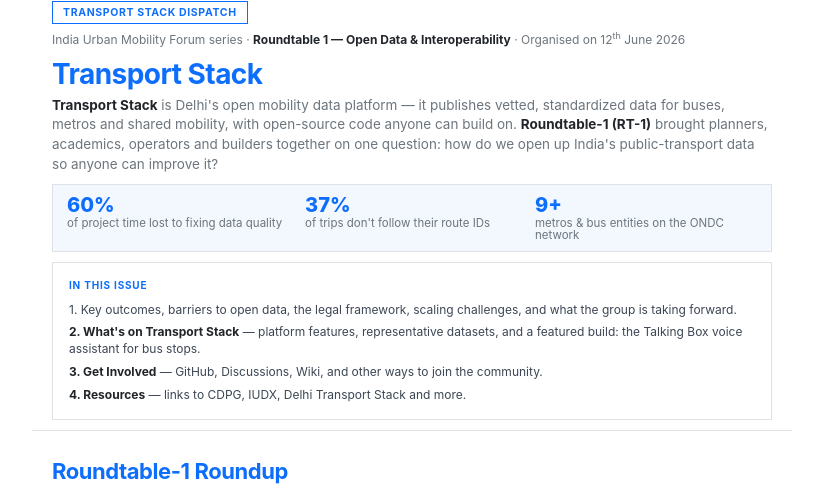
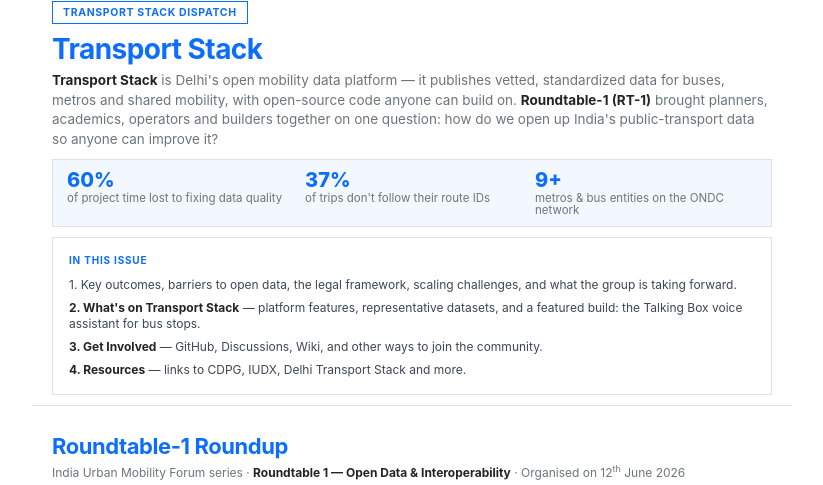
Before and after one commit to transport-stack/transport-stack.github.io, a website: page newsletter/1/email.html in a window 1280 px wide. Shown: the part 63-548 px from the top of the page, without its empty margins (228-1051 px from the left). Drawn offline with Linux system fonts and the light colour scheme.

Commit message:
fix: move series/roundtable info under Roundtable-1 Roundup section heading

```diff
--- a/newsletter/1/email.html
+++ b/newsletter/1/email.html
@@ -17,7 +17,6 @@
       <tr><td style="padding:24px 20px 6px;">
         <img src="https://delhi.transportstack.in/static/media/ts-logo-updated.06f04be10e290d3d4c43.png" alt="Transport Stack" style="height:32px;width:auto;display:block;margin-bottom:8px;" />
         <span style="display:inline-block;border:1px solid #0d6efd;color:#0d6efd;padding:3px 10px;font-size:10.5px;font-weight:700;letter-spacing:.06em;text-transform:uppercase;">Transport Stack Dispatch</span>
-        <p style="font-size:12px;color:#6c757d;margin:6px 0 0;line-height:1.4;">India Urban Mobility Forum series &middot; <strong style="color:#212529;">Roundtable 1 &mdash; Open Data &amp; Interoperability</strong> &middot; Organised on 12<sup style="font-size:9px;">th</sup> June 2026</p>
         <h1 style="font-size:28px;line-height:1.1;color:#0d6efd;margin:10px 0 6px;letter-spacing:-.02em;">Transport Stack</h1>
         <p style="font-size:13.5px;color:#6c757d;margin:4px 0;line-height:1.45;"><strong style="color:#212529;">Transport Stack</strong> is Delhi's open mobility data platform — it publishes vetted, standardized data for buses, metros and shared mobility, with open-source code anyone can build on. <strong style="color:#212529;">Roundtable-1 (RT-1)</strong> brought planners, academics, operators and builders together on one question: how do we open up India's public-transport data so anyone can improve it?</p>
       </td></tr>
@@ -51,6 +50,7 @@
       <!-- ===== SECTION 1: ROUNDTABLE-1 ROUNDUP ===== -->
       <tr><td style="border-top:1px solid #dee2e6;padding:24px 20px 0;">
         <h2 style="font-size:22px;color:#0d6efd;margin:4px 0 4px;letter-spacing:-.02em;line-height:1.15;">Roundtable-1 Roundup</h2>
+        <p style="font-size:12px;color:#6c757d;margin:2px 0 0;line-height:1.4;">India Urban Mobility Forum series &middot; <strong style="color:#212529;">Roundtable 1 &mdash; Open Data &amp; Interoperability</strong> &middot; Organised on 12<sup style="font-size:9px;">th</sup> June 2026</p>
       </td></tr>
 
       <!-- RT1 SCREENSHOT -->
```
